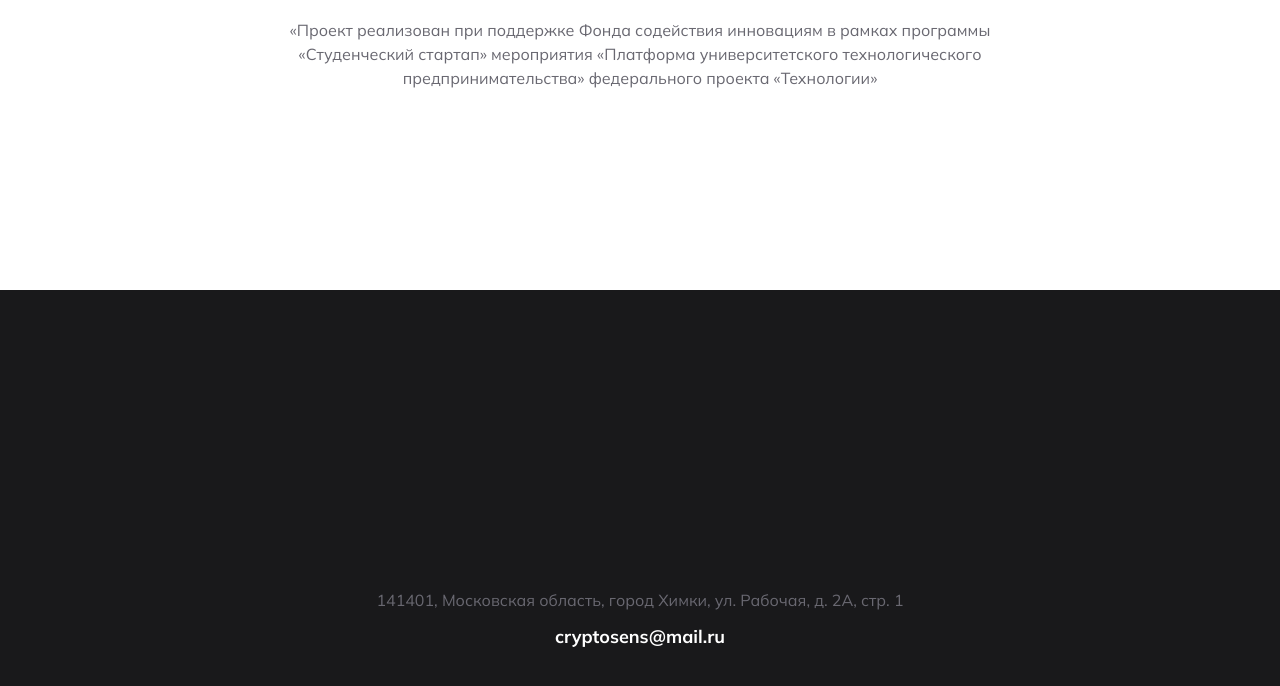
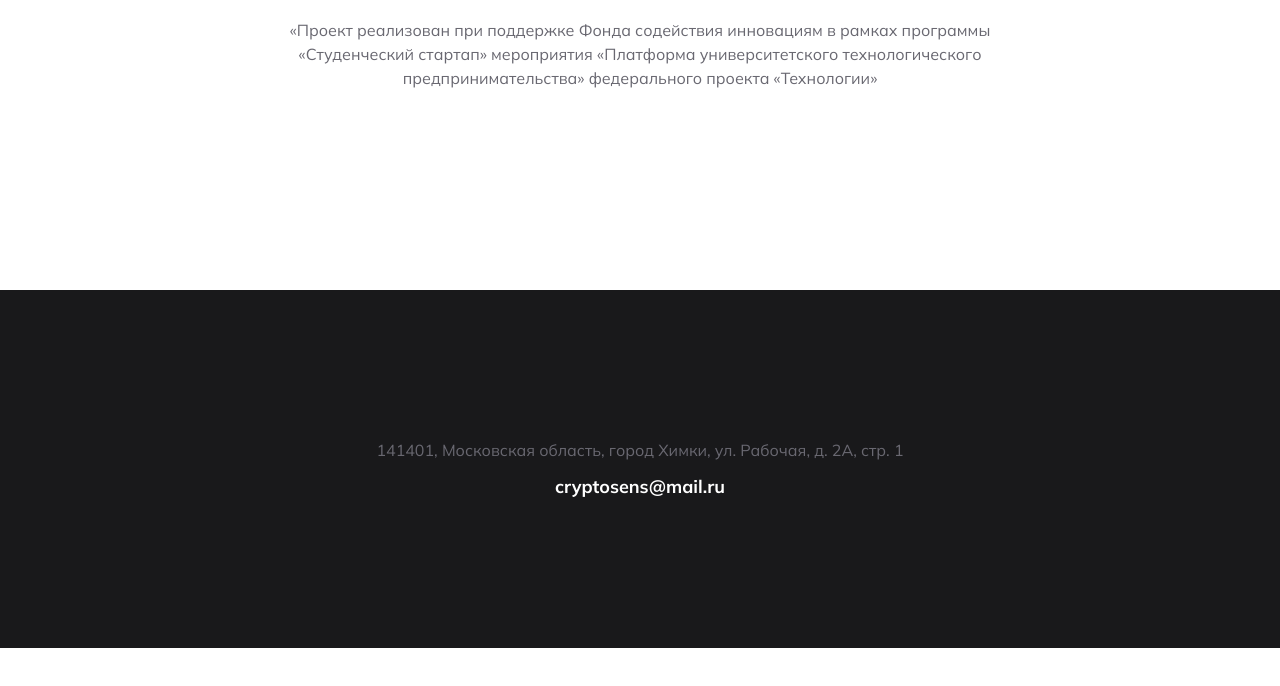
Before and after one commit to priumpliam/cryptosens, a plain HTML site: page index.html in a window 1280 px wide. Shown: the part 3674-4360 px from the top of the page. After the commit the page ends 4322 px from the top, so only its background shows below. Drawn offline with Linux system fonts and the light colour scheme.

Commit message:
Update style.css

```diff
--- a/style.css
+++ b/style.css
@@ -229,7 +229,7 @@ main {
 /* ============================== */
 .footer {
     background-color: var(--dark);
-    padding-block: 300px;
+    padding-block: 150px;
 }
 
 .footer__container {
```
